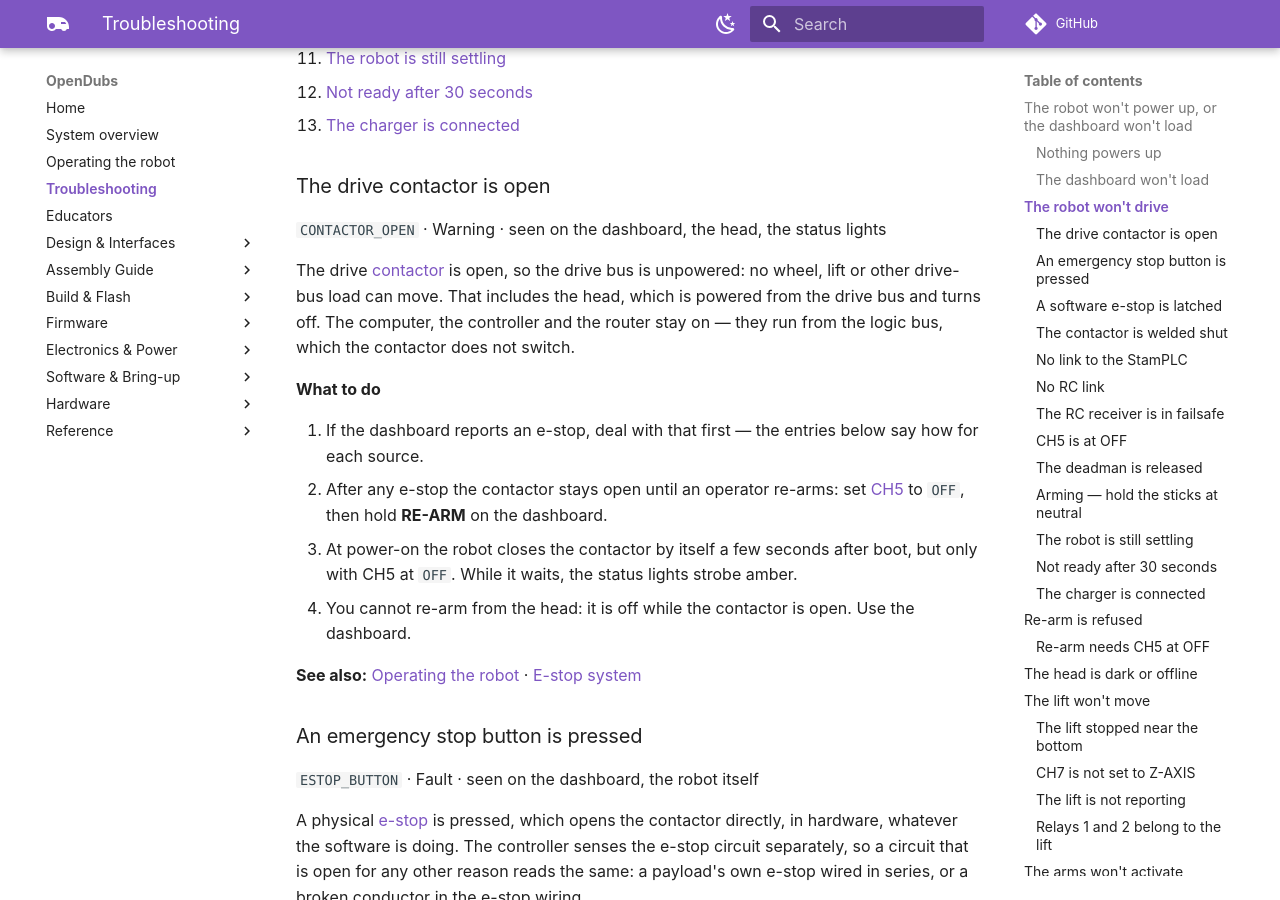
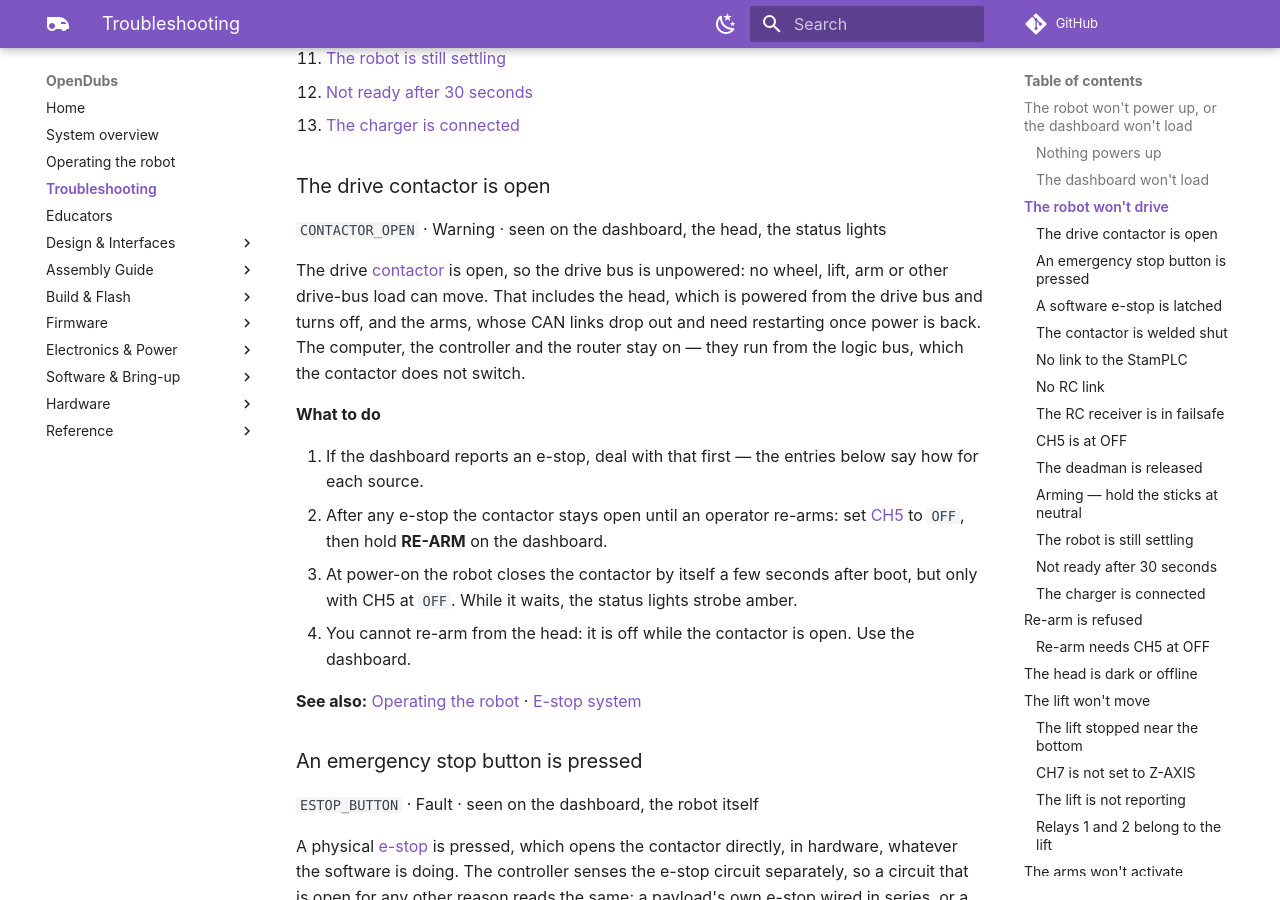
Before and after one commit to UW-Allen-School-Robotics/opendubs, an MkDocs documentation site: the page built from docs/reference/troubleshooting.md, in a window 1280 px wide and 900 px high, scrolled down 1898 px. Built offline with MkDocs 1.6.1 and Material for MkDocs 9.7.7, drawn with Linux system fonts in a browser that asks for light colours; comment, search, counter and statistics services are not loaded; some of the changed text lies outside the part shown.

Commit message:
docs: after an e-stop, the arms need power back before their CAN links
An e-stop opens the contactor, which unpowers the arms; their CAN links go to
bus-off and do not recover by themselves. The arm page's ARM_CAN_NOT_READY entry
now says to re-arm first, then restart both links, then activate. The contactor
entry lists 'the arms won't activate' among its symptoms, and checks first there.

Co-Authored-By: Claude Opus 5.5 <noreply@anthropic.com>

```diff
--- a/docs/reference/troubleshooting.md
+++ b/docs/reference/troubleshooting.md
@@ -70,7 +70,7 @@ Check in this order:
 
 `CONTACTOR_OPEN` · Warning · seen on the dashboard, the head, the status lights
 
-The drive [contactor](glossary.md#contactor) is open, so the drive bus is unpowered: no wheel, lift or other drive-bus load can move. That includes the head, which is powered from the drive bus and turns off. The computer, the controller and the router stay on — they run from the logic bus, which the contactor does not switch.
+The drive [contactor](glossary.md#contactor) is open, so the drive bus is unpowered: no wheel, lift, arm or other drive-bus load can move. That includes the head, which is powered from the drive bus and turns off, and the arms, whose CAN links drop out and need restarting once power is back. The computer, the controller and the router stay on — they run from the logic bus, which the contactor does not switch.
 
 **What to do**
 
@@ -346,20 +346,21 @@ StamPLC relays 1 and 2 drive the lift's two legs, up and down. Switching them di
 Check in this order:
 
 1. [ACTIVATE recovered the arm after a power loss](#arm-power-restored)
-2. [Another arm action is running](#arm-op-running)
-3. [The dashboard is not allowed to run the arm commands](#arm-sudo-denied)
-4. [The arms' CAN links are not ready](#arm-can-not-ready)
-5. [The arm stack did not start](#arm-stack-start-failed)
-6. [Some arm motors do not answer](#arm-motors-silent)
-7. [An arm motor reports a fault](#arm-motor-fault)
-8. [The arm's motors answer but are disabled](#arm-motors-disabled)
-9. [The arm could not be reset after a power loss](#arm-reset-failed)
-10. [Only some of an arm's motors enabled](#arm-partial-enable)
-11. [An arm's controller would not start](#arm-controller-inactive)
-12. [An arm's gripper controller would not start](#arm-gripper-controller-inactive)
-13. [The arm stack is dead](#arm-stack-dead)
-14. [An arm came up active by itself](#arm-came-up-active)
-15. [An arm action timed out](#arm-op-timeout)
+2. [The drive contactor is open](#contactor-open)
+3. [Another arm action is running](#arm-op-running)
+4. [The dashboard is not allowed to run the arm commands](#arm-sudo-denied)
+5. [The arms' CAN links are not ready](#arm-can-not-ready)
+6. [The arm stack did not start](#arm-stack-start-failed)
+7. [Some arm motors do not answer](#arm-motors-silent)
+8. [An arm motor reports a fault](#arm-motor-fault)
+9. [The arm's motors answer but are disabled](#arm-motors-disabled)
+10. [The arm could not be reset after a power loss](#arm-reset-failed)
+11. [Only some of an arm's motors enabled](#arm-partial-enable)
+12. [An arm's controller would not start](#arm-controller-inactive)
+13. [An arm's gripper controller would not start](#arm-gripper-controller-inactive)
+14. [The arm stack is dead](#arm-stack-dead)
+15. [An arm came up active by itself](#arm-came-up-active)
+16. [An arm action timed out](#arm-op-timeout)
 
 ### ACTIVATE recovered the arm after a power loss {#arm-power-restored}
 
```
Also changed, not shown: docs/arm-dashboard.md (+8 -2 lines), docs/reference/registry/safety.yaml (+4 -3 lines).
